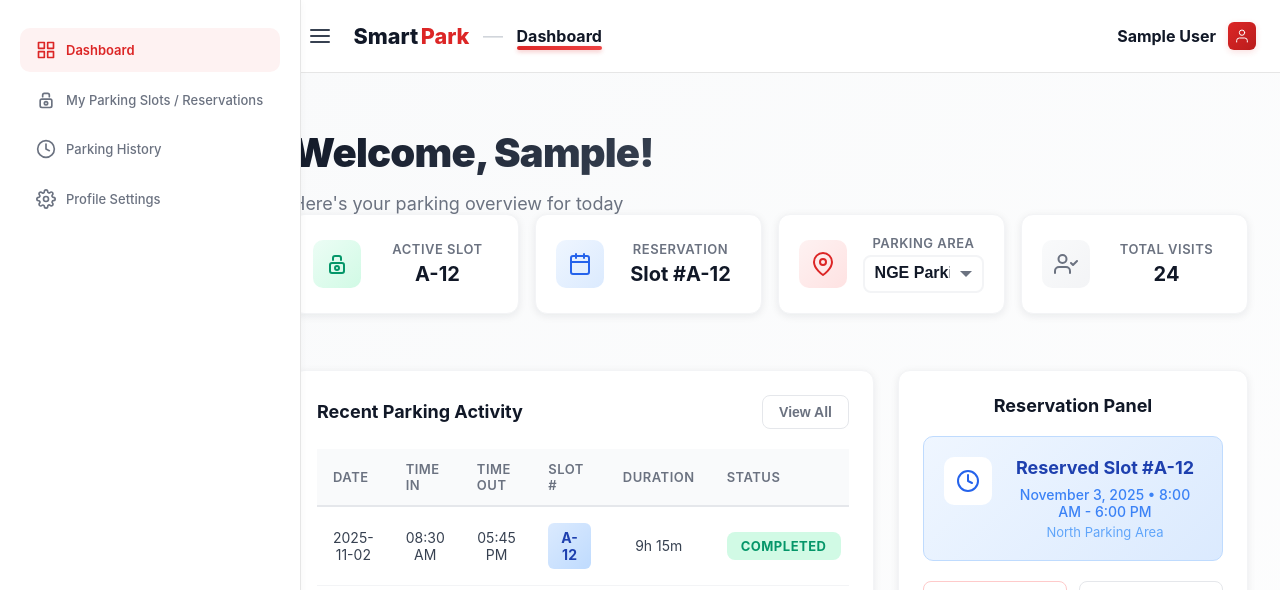
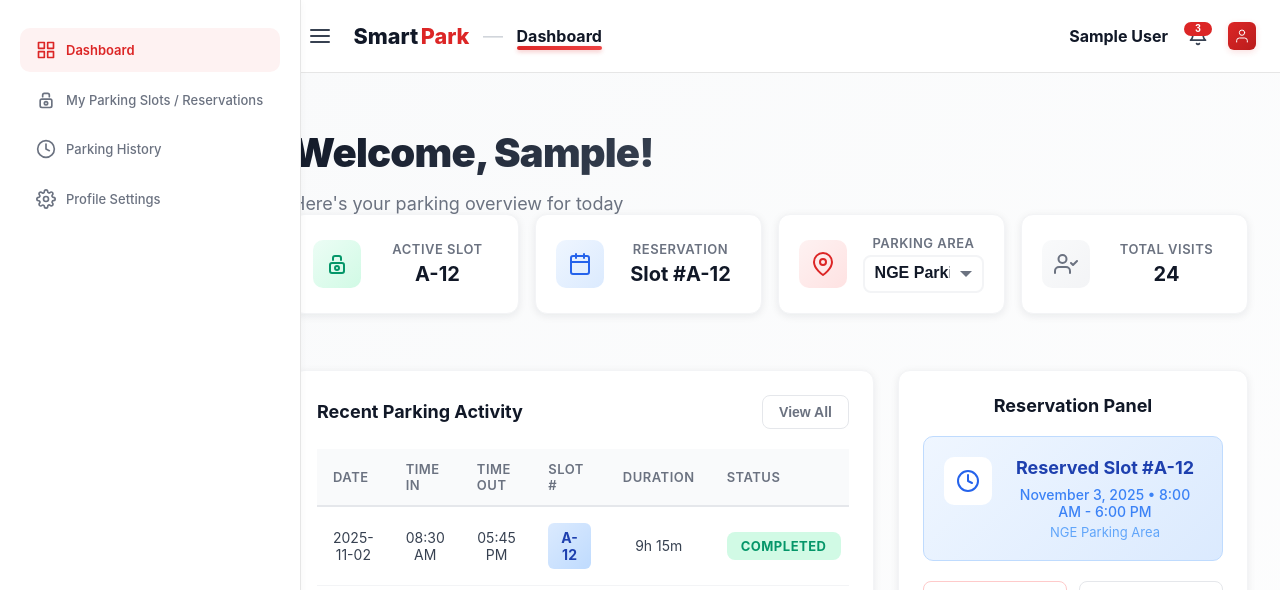
Before and after one commit to Brentaru/SmartPark, a React (Create React App) app in the folder frontend/: page /dashboard in a window 1280 px wide. Shown: the top 590 px of the page. Built offline with nearby package versions, Linux system fonts and the light colour scheme; sample sign-in values are in the browser's storage; the HTML template or start-up script is replaced by a standard one.

Commit message:
Fixing of Mock Data, some mock datas was outside the mockData.js

```diff
--- a/frontend/src/components/AuthTopbar.jsx
+++ b/frontend/src/components/AuthTopbar.jsx
@@ -54,6 +54,14 @@ const AuthTopbar = ({ pageTitle = 'Dashboard', onToggleSidebar, sidebarOpen = tr
       <div className="topbar-right">
         <div className="topbar-name">{currentUser?.firstName} {currentUser?.lastName}</div>
 
+        <button className="notification-btn" title="Notifications" aria-label="Notifications">
+          <svg width="20" height="20" viewBox="0 0 24 24" fill="none" stroke="currentColor" strokeWidth="2" strokeLinecap="round" strokeLinejoin="round">
+            <path d="M18 8A6 6 0 0 0 6 8c0 7-3 9-3 9h18s-3-2-3-9"/>
+            <path d="M13.73 21a2 2 0 0 1-3.46 0"/>
+          </svg>
+          <span className="notification-badge">3</span>
+        </button>
+
         <div className="profile-dropdown" ref={dropdownRef}>
           <button className="profile-btn" onClick={() => setOpen(!open)} aria-haspopup>
             <div className="profile-avatar">
--- a/frontend/src/data/mockData.js
+++ b/frontend/src/data/mockData.js
@@ -177,4 +177,179 @@ export const mockDataService = {
 // Initialize on load
 mockDataService.init();
 
+// Mock Parking History Data
+export const mockParkingHistory = [
+  {
+    id: 1,
+    date: '2025-11-15',
+    slot: 'A-12',
+    area: 'NGE Parking Area',
+    timeIn: '08:30 AM',
+    timeOut: '05:45 PM',
+    duration: '9h 15m',
+    status: 'Completed',
+    vehicle: 'ABC-1234'
+  },
+  {
+    id: 2,
+    date: '2025-11-14',
+    slot: 'B-05',
+    area: 'NGE Parking Area',
+    timeIn: '09:15 AM',
+    timeOut: '04:30 PM',
+    duration: '7h 15m',
+    status: 'Completed',
+    vehicle: 'ABC-1234'
+  },
+  {
+    id: 3,
+    date: '2025-11-13',
+    slot: 'A-12',
+    area: 'NGE Parking Area',
+    timeIn: '08:00 AM',
+    timeOut: '06:00 PM',
+    duration: '10h 0m',
+    status: 'Completed',
+    vehicle: 'ABC-1234'
+  },
+  {
+    id: 4,
+    date: '2025-11-12',
+    slot: 'A-04',
+    area: 'NGE Parking Area',
+    timeIn: '10:00 AM',
+    timeOut: '03:45 PM',
+    duration: '5h 45m',
+    status: 'Completed',
+    vehicle: 'ABC-1234'
+  },
+  {
+    id: 5,
+    date: '2025-11-11',
+    slot: 'A-12',
+    area: 'NGE Parking Area',
+    timeIn: '07:45 AM',
+    timeOut: '04:15 PM',
+    duration: '8h 30m',
+    status: 'Completed',
+    vehicle: 'ABC-1234'
+  },
+  {
+    id: 6,
+    date: '2025-11-08',
+    slot: 'B-03',
+    area: 'NGE Parking Area',
+    timeIn: '09:30 AM',
+    timeOut: '05:00 PM',
+    duration: '7h 30m',
+    status: 'Completed',
+    vehicle: 'ABC-1234'
+  },
+  {
+    id: 7,
+    date: '2025-11-07',
+    slot: 'A-08',
+    area: 'NGE Parking Area',
+    timeIn: '08:15 AM',
+    timeOut: null,
+    duration: null,
+    status: 'Expired',
+    vehicle: 'ABC-1234'
+  },
+  {
+    id: 8,
+    date: '2025-11-06',
+    slot: 'B-02',
+    area: 'NGE Parking Area',
+    timeIn: '10:30 AM',
+    timeOut: '02:15 PM',
+    duration: '3h 45m',
+    status: 'Completed',
+    vehicle: 'ABC-1234'
+  }
+];
+
+// Mock Dashboard Data
+export const mockDashboardData = {
+  currentReservation: {
+    slot: 'A-12',
+    date: 'November 3, 2025',
+    timeStart: '8:00 AM',
+    timeEnd: '6:00 PM',
+    location: 'NGE Parking Area'
+  },
+
+  parkingAreas: [
+    'NGE Parking Area'
+  ],
+
+  notifications: [
+    {
+      id: 1,
+      type: 'warning',
+      message: 'Your reservation will expire in 15 minutes. Please renew or vacate the slot.',
+      time: '5 minutes ago'
+    },
+    {
+      id: 2,
+      type: 'info',
+      message: 'Parking Lot C will be closed for maintenance tomorrow (Nov 3) from 8 AM to 12 PM.',
+      time: '2 hours ago'
+    },
+    {
+      id: 3,
+      type: 'success',
+      message: 'Your parking fee payment of $15.00 has been processed successfully.',
+      time: '1 day ago'
+    },
+    {
+      id: 4,
+      type: 'info',
+      message: 'New parking rates will be effective from November 15, 2025. Check your email for details.',
+      time: '2 days ago'
+    },
+  ],
+
+  stats: {
+    totalVisits: 24
+  },
+
+  recentActivity: [
+    { date: '2025-11-02', timeIn: '08:30 AM', timeOut: '05:45 PM', slot: 'A-12', duration: 555, status: 'Completed' },
+    { date: '2025-11-01', timeIn: '09:15 AM', timeOut: '04:30 PM', slot: 'B-05', duration: 435, status: 'Completed' },
+    { date: '2025-10-31', timeIn: '08:00 AM', timeOut: '06:00 PM', slot: 'A-12', duration: 600, status: 'Completed' },
+    { date: '2025-10-30', timeIn: '10:00 AM', timeOut: '03:45 PM', slot: 'C-18', duration: 345, status: 'Completed' },
+    { date: '2025-10-29', timeIn: '07:45 AM', timeOut: '04:15 PM', slot: 'A-12', duration: 510, status: 'Completed' },
+    { date: '2025-10-28', timeIn: '09:30 AM', timeOut: '05:00 PM', slot: 'B-03', duration: 450, status: 'Completed' },
+    { date: '2025-10-27', timeIn: '08:15 AM', timeOut: null, slot: 'A-08', duration: null, status: 'Expired' },
+  ],
+
+  parkingSlots: [
+    { id: 'A-01', status: 'free' },
+    { id: 'A-02', status: 'occupied' },
+    { id: 'A-03', status: 'free' },
+    { id: 'A-04', status: 'reserved' },
+    { id: 'A-05', status: 'occupied' },
+    { id: 'A-06', status: 'free' },
+    { id: 'A-07', status: 'free' },
+    { id: 'A-08', status: 'occupied' },
+    { id: 'A-09', status: 'free' },
+    { id: 'A-10', status: 'occupied' },
+    { id: 'A-11', status: 'reserved' },
+    { id: 'A-12', status: 'reserved' },
+    { id: 'B-01', status: 'free' },
+    { id: 'B-02', status: 'free' },
+    { id: 'B-03', status: 'occupied' },
+    { id: 'B-04', status: 'free' },
+    { id: 'B-05', status: 'occupied' },
+    { id: 'B-06', status: 'free' },
+    { id: 'B-07', status: 'free' },
+    { id: 'B-08', status: 'occupied' },
+    { id: 'C-01', status: 'free' },
+    { id: 'C-02', status: 'occupied' },
+    { id: 'C-03', status: 'free' },
+    { id: 'C-04', status: 'free' },
+  ]
+};
+
 export default mockDataService;
--- a/frontend/src/pages/ParkingHistory.jsx
+++ b/frontend/src/pages/ParkingHistory.jsx
@@ -3,12 +3,14 @@ import { useAuth } from '../context/AuthContext';
 import { useNavigate } from 'react-router-dom';
 import Sidebar from '../components/Sidebar';
 import AuthTopbar from '../components/AuthTopbar';
+import { mockParkingHistory } from '../data/mockData';
 import '../styles/ParkingHistory.css';
 
 const ParkingHistory = () => {
   const { currentUser, isAuthenticated } = useAuth();
   const navigate = useNavigate();
   const [sidebarOpen, setSidebarOpen] = useState(true);
+  const [filterLocation, setFilterLocation] = useState('all');
   const [filterStatus, setFilterStatus] = useState('all');
   const [searchTerm, setSearchTerm] = useState('');
   const [sortBy, setSortBy] = useState('date-desc');
@@ -24,101 +26,17 @@ const ParkingHistory = () => {
     setSidebarOpen(!sidebarOpen);
   };
 
-  // Mock parking history data
-  const parkingHistory = [
-    {
-      id: 1,
-      date: '2025-11-15',
-      slot: 'A-12',
-      area: 'NGE Parking Area',
-      timeIn: '08:30 AM',
-      timeOut: '05:45 PM',
-      duration: '9h 15m',
-      status: 'Completed',
-      vehicle: 'ABC-1234'
-    },
-    {
-      id: 2,
-      date: '2025-11-14',
-      slot: 'B-05',
-      area: 'NGE Parking Area',
-      timeIn: '09:15 AM',
-      timeOut: '04:30 PM',
-      duration: '7h 15m',
-      status: 'Completed',
-      vehicle: 'ABC-1234'
-    },
-    {
-      id: 3,
-      date: '2025-11-13',
-      slot: 'A-12',
-      area: 'NGE Parking Area',
-      timeIn: '08:00 AM',
-      timeOut: '06:00 PM',
-      duration: '10h 0m',
-      status: 'Completed',
-      vehicle: 'ABC-1234'
-    },
-    {
-      id: 4,
-      date: '2025-11-12',
-      slot: 'A-04',
-      area: 'NGE Parking Area',
-      timeIn: '10:00 AM',
-      timeOut: '03:45 PM',
-      duration: '5h 45m',
-      status: 'Completed',
-      vehicle: 'ABC-1234'
-    },
-    {
-      id: 5,
-      date: '2025-11-11',
-      slot: 'A-12',
-      area: 'NGE Parking Area',
-      timeIn: '07:45 AM',
-      timeOut: '04:15 PM',
-      duration: '8h 30m',
-      status: 'Completed',
-      vehicle: 'ABC-1234'
-    },
-    {
-      id: 6,
-      date: '2025-11-08',
-      slot: 'B-03',
-      area: 'NGE Parking Area',
-      timeIn: '09:30 AM',
-      timeOut: '05:00 PM',
-      duration: '7h 30m',
-      status: 'Completed',
-      vehicle: 'ABC-1234'
-    },
-    {
-      id: 7,
-      date: '2025-11-07',
-      slot: 'A-08',
-      area: 'NGE Parking Area',
-      timeIn: '08:15 AM',
-      timeOut: null,
-      duration: null,
-      status: 'Expired',
-      vehicle: 'ABC-1234'
-    },
-    {
-      id: 8,
-      date: '2025-11-06',
-      slot: 'B-02',
-      area: 'NGE Parking Area',
-      timeIn: '10:30 AM',
-      timeOut: '02:15 PM',
-      duration: '3h 45m',
-      status: 'Completed',
-      vehicle: 'ABC-1234'
-    }
-  ];
+  // Use mock parking history data from centralized location
+  const parkingHistory = mockParkingHistory;
 
   // Filter and sort logic
   const getFilteredHistory = () => {
     let filtered = [...parkingHistory];
+
+    // Filter by location
+    if (filterLocation !== 'all') {
+      filtered = filtered.filter(record => record.area.toLowerCase().includes(filterLocation.toLowerCase()));
+    }
 
     // Filter by status
     if (filterStatus !== 'all') {
@@ -130,6 +48,7 @@ const ParkingHistory = () => {
       filtered = filtered.filter(record =>
         record.slot.toLowerCase().includes(searchTerm.toLowerCase()) ||
         record.area.toLowerCase().includes(searchTerm.toLowerCase()) ||
+        record.vehicle.toLowerCase().includes(searchTerm.toLowerCase()) ||
         record.date.includes(searchTerm)
       );
     }
@@ -261,7 +180,7 @@ const ParkingHistory = () => {
                   <input
                     type="text"
                     className="search-input"
-                    placeholder="Search by slot, area, or date..."
+                    placeholder="Search by location, slot, or vehicle..."
                     value={searchTerm}
                     onChange={(e) => setSearchTerm(e.target.value)}
                   />
@@ -270,23 +189,21 @@ const ParkingHistory = () => {
                 <div className="filter-group">
                   <select
                     className="filter-select"
+                    value={filterLocation}
+                    onChange={(e) => setFilterLocation(e.target.value)}
+                  >
+                    <option value="all">All Locations</option>
+                    <option value="nge">NGE Parking Area</option>
+                  </select>
+
+                  <select
+                    className="filter-select"
                     value={filterStatus}
                     onChange={(e) => setFilterStatus(e.target.value)}
                   >
                     <option value="all">All Status</option>
                     <option value="completed">Completed</option>
                     <option value="expired">Expired</option>
-                  </select>
-
-                  <select
-                    className="filter-select"
-                    value={sortBy}
-                    onChange={(e) => setSortBy(e.target.value)}
-                  >
-                    <option value="date-desc">Date (Newest)</option>
-                    <option value="date-asc">Date (Oldest)</option>
-                    <option value="duration-desc">Duration (Longest)</option>
-                    <option value="slot">Slot (A-Z)</option>
                   </select>
                 </div>
               </div>
--- a/frontend/src/pages/dashboard/StudentDashboard.jsx
+++ b/frontend/src/pages/dashboard/StudentDashboard.jsx
@@ -4,6 +4,7 @@ import StatsCard from '../../components/dashboard/StatsCard';
 import ActivityTable from '../../components/dashboard/ActivityTable';
 import ReservationPanel from '../../components/dashboard/ReservationPanel';
 import ParkingMap from '../../components/dashboard/ParkingMap';
+import { mockDashboardData } from '../../data/mockData';
 import '../../styles/dashboard/StudentDashboard.css';
 
 const StudentDashboard = ({ currentUser }) => {
@@ -41,91 +42,23 @@ const StudentDashboard = ({ currentUser }) => {
     ),
   };
 
-  // State management for dashboard data
-  const [currentReservation, setCurrentReservation] = React.useState({
-    slot: 'A-12',
-    date: 'November 3, 2025',
-    timeStart: '8:00 AM',
-    timeEnd: '6:00 PM',
-    location: 'North Parking Area'
-  });
+  // State management for dashboard data - using centralized mock data
+  const [currentReservation, setCurrentReservation] = React.useState(mockDashboardData.currentReservation);
+  const [selectedParkingArea, setSelectedParkingArea] = React.useState(mockDashboardData.parkingAreas[0]);
+  const [notifications, setNotifications] = React.useState(mockDashboardData.notifications);
 
-  const [selectedParkingArea, setSelectedParkingArea] = React.useState('NGE Parking Area');
+  const parkingAreas = mockDashboardData.parkingAreas;
 
-  const parkingAreas = [
-    'NGE Parking Area'
-  ];
-
-  const [notifications, setNotifications] = React.useState([
-    {
-      id: 1,
-      type: 'warning',
-      message: 'Your reservation will expire in 15 minutes. Please renew or vacate the slot.',
-      time: '5 minutes ago'
-    },
-    {
-      id: 2,
-      type: 'info',
-      message: 'Parking Lot C will be closed for maintenance tomorrow (Nov 3) from 8 AM to 12 PM.',
-      time: '2 hours ago'
-    },
-    {
-      id: 3,
-      type: 'success',
-      message: 'Your parking fee payment of $15.00 has been processed successfully.',
-      time: '1 day ago'
-    },
-    {
-      id: 4,
-      type: 'info',
-      message: 'New parking rates will be effective from November 15, 2025. Check your email for details.',
-      time: '2 days ago'
-    },
-  ]);
-
-  // Mock dashboard data - would come from API in real app
+  // Dashboard data from centralized mock data
   const dashboardData = {
     stats: {
       activeSlot: currentReservation ? currentReservation.slot : 'None',
       reservation: currentReservation ? `Slot #${currentReservation.slot}` : 'No reservation',
       parkingArea: selectedParkingArea,
-      totalVisits: 24
+      totalVisits: mockDashboardData.stats.totalVisits
     },
-    recentActivity: [
-      { date: '2025-11-02', timeIn: '08:30 AM', timeOut: '05:45 PM', slot: 'A-12', duration: 555, status: 'Completed' },
-      { date: '2025-11-01', timeIn: '09:15 AM', timeOut: '04:30 PM', slot: 'B-05', duration: 435, status: 'Completed' },
-      { date: '2025-10-31', timeIn: '08:00 AM', timeOut: '06:00 PM', slot: 'A-12', duration: 600, status: 'Completed' },
-      { date: '2025-10-30', timeIn: '10:00 AM', timeOut: '03:45 PM', slot: 'C-18', duration: 345, status: 'Completed' },
-      { date: '2025-10-29', timeIn: '07:45 AM', timeOut: '04:15 PM', slot: 'A-12', duration: 510, status: 'Completed' },
-      { date: '2025-10-28', timeIn: '09:30 AM', timeOut: '05:00 PM', slot: 'B-03', duration: 450, status: 'Completed' },
-      { date: '2025-10-27', timeIn: '08:15 AM', timeOut: null, slot: 'A-08', duration: null, status: 'Expired' },
-    ],
-    parkingSlots: [
-      { id: 'A-01', status: 'free' },
-      { id: 'A-02', status: 'occupied' },
-      { id: 'A-03', status: 'free' },
-      { id: 'A-04', status: 'reserved' },
-      { id: 'A-05', status: 'occupied' },
-      { id: 'A-06', status: 'free' },
-      { id: 'A-07', status: 'free' },
-      { id: 'A-08', status: 'occupied' },
-      { id: 'A-09', status: 'free' },
-      { id: 'A-10', status: 'occupied' },
-      { id: 'A-11', status: 'reserved' },
-      { id: 'A-12', status: 'reserved' },
-      { id: 'B-01', status: 'free' },
-      { id: 'B-02', status: 'free' },
-      { id: 'B-03', status: 'occupied' },
-      { id: 'B-04', status: 'free' },
-      { id: 'B-05', status: 'occupied' },
-      { id: 'B-06', status: 'free' },
-      { id: 'B-07', status: 'free' },
-      { id: 'B-08', status: 'occupied' },
-      { id: 'C-01', status: 'free' },
-      { id: 'C-02', status: 'occupied' },
-      { id: 'C-03', status: 'free' },
-      { id: 'C-04', status: 'free' },
-    ]
+    recentActivity: mockDashboardData.recentActivity,
+    parkingSlots: mockDashboardData.parkingSlots
   };
 
   // Handler functions
--- a/frontend/src/styles/Topbar.css
+++ b/frontend/src/styles/Topbar.css
@@ -88,6 +88,40 @@
 .topbar-right { display: flex; align-items: center; gap: 0.75rem; }
 .topbar-name { font-weight: 700; color: #111827; }
 
+.notification-btn {
+  background: transparent;
+  border: none;
+  padding: 0.5rem;
+  border-radius: 8px;
+  cursor: pointer;
+  color: #374151;
+  position: relative;
+  display: flex;
+  align-items: center;
+  justify-content: center;
+  transition: all 0.2s ease;
+}
+
+.notification-btn:hover {
+  background: #f3f4f6;
+  color: #dc2626;
+}
+
+.notification-badge {
+  position: absolute;
+  top: 4px;
+  right: 4px;
+  background: #dc2626;
+  color: white;
+  font-size: 0.625rem;
+  font-weight: 700;
+  padding: 0.125rem 0.375rem;
+  border-radius: 10px;
+  line-height: 1;
+  min-width: 16px;
+  text-align: center;
+}
+
 .icon-btn { background: transparent; border: none; padding: 0.4rem; border-radius: 6px; cursor: pointer; color: #374151; }
 .icon-btn:hover { background: #f3f4f6; }
 
```
Also changed, not shown: frontend/src/styles/ParkingHistory.css (+8 -1 lines).
